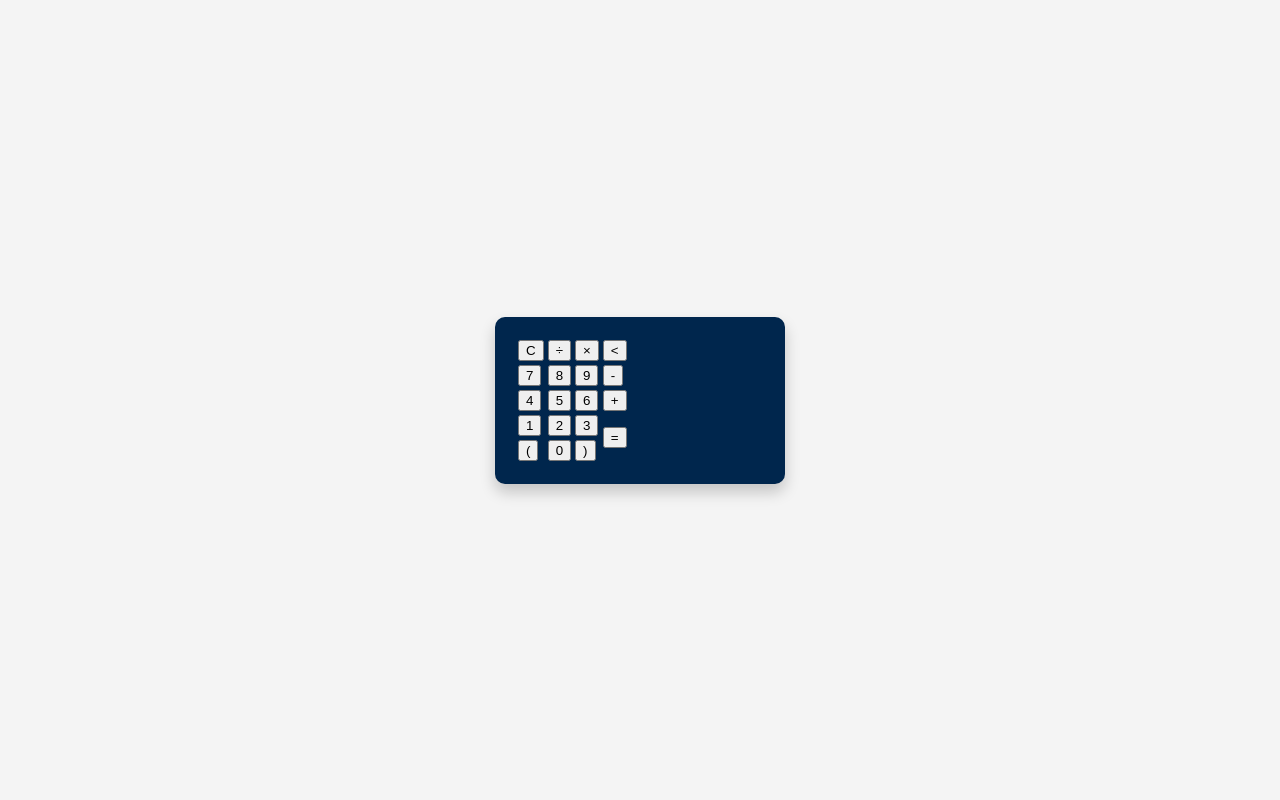
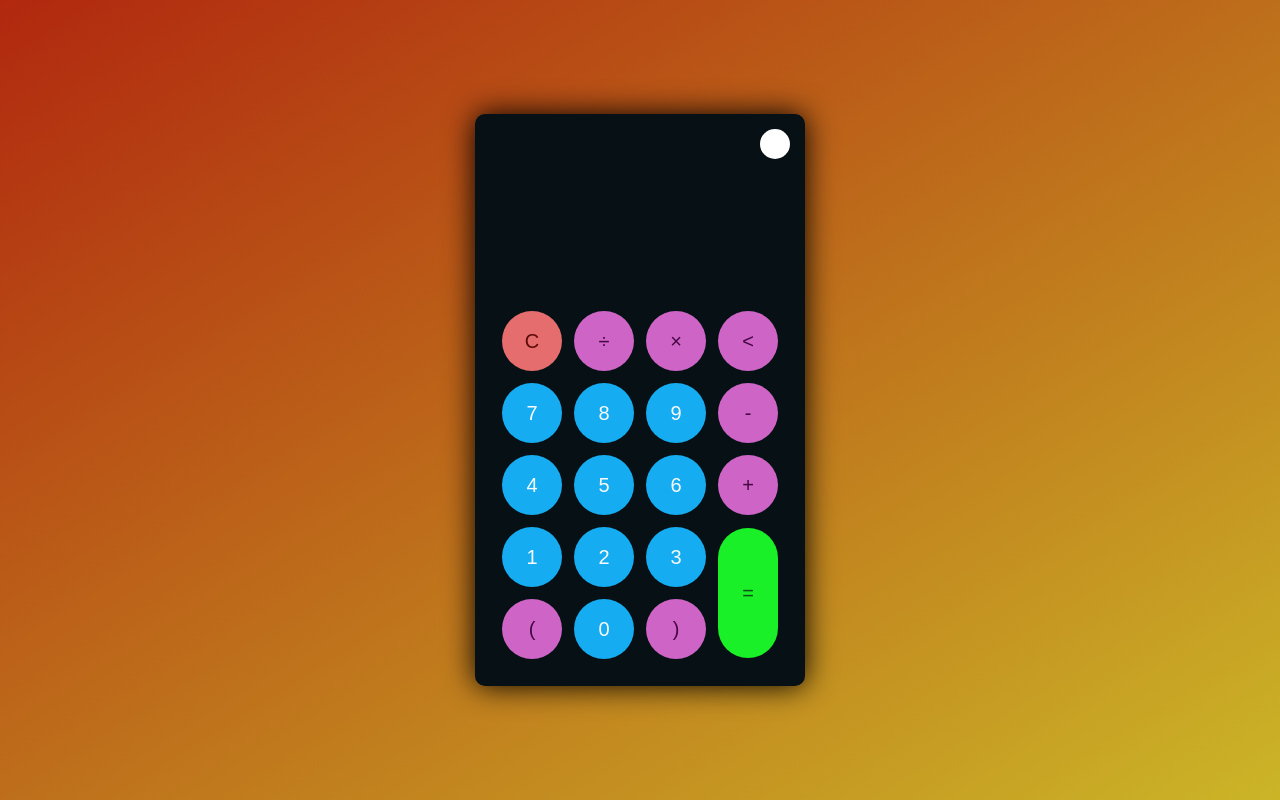
Before and after one commit to Nishanthgowda2/Calaculator, a plain HTML site: page index.html in a window 1280 px wide. Drawn offline with Linux system fonts and the light colour scheme.

Commit message:
Style.css

```diff
--- a/Style.css
+++ b/Style.css
@@ -1,53 +1,162 @@
+* {
+    padding: 0;
+    margin: 0;
+    box-sizing: border-box;
+    outline: 0;
+    transition: all 0.5s ease;
+}
+
 body {
-    font-family: Arial, sans-serif;
-    display: flex;
-    justify-content: center;
-    align-items: center;
+    font-family: sans-serif;
+}
+
+a {
+    text-decoration: none;
+    color: #fff;
+}
+
+body {
+    background-image: linear-gradient( to bottom right, rgb(177, 40, 15),rgb(203, 181, 39));
+}
+
+.container {
     height: 100vh;
-    margin: 0;
-    background-color: #f4f4f4;
+    width: 100vw;
+    display: grid;
+    place-items: center;
 }
 
 .calculator {
-    background: #00264d;
+    position: relative;
+    height: auto;
+    width: auto;
     padding: 20px;
     border-radius: 10px;
-    box-shadow: 0 8px 15px rgba(0, 0, 0, 0.2);
-    width: 250px;
+    box-shadow: 0 0 30px #000;
 }
 
-.calculator-display {
-    background: white;
-    border: none;
-    width: 100%;
-    height: 50px;
-    text-align: right;
-    font-size: 1.5rem;
-    border-radius: 5px;
-    margin-bottom: 10px;
-    padding: 0 10px;
+.theme-toggler {
+    position: absolute;
+    top: 30px;
+    right: 30px;
+    color: #fff;
+    cursor: pointer;
+    z-index: 1;
 }
 
-.calculator-buttons {
-    display: grid;
-    grid-template-columns: repeat(4, 1fr);
-    gap: 10px;
+.theme-toggler.active {
+    color: #333;
 }
 
-.button {
-    background: #004080;
-    color: white;
-    border: none;
-    font-size: 1.2rem;
-    border-radius: 5px;
-    padding: 10px 0;
-    cursor: pointer;
+.theme-toggler.active::before {
+    background-color: #fff;
 }
 
-.button:active {
-    background: #003366;
+.theme-toggler::before {
+    content: '';
+    height: 30px;
+    width: 30px;
+    position: absolute;
+    top: 50%;
+    transform: translate(-50%, -50%);
+    border-radius: 50%;
+    background-color: #333;
+    z-index: -1;
 }
 
-.wide {
-    grid-column: span 2;
+#display {
+    margin: 0 10px;
+    height: 150px;
+    width: auto;
+    max-width: 270px;
+    display: flex;
+    align-items: flex-end;
+    justify-content: flex-end;
+    font-size: 30px;
+    margin-bottom: 20px;
+    overflow-x: scroll;
+  }
+
+#display::-webkit-scrollbar {
+    display: block;
+    height: 3px;
 }
+
+button {
+    height: 60px;
+    width: 60px;
+    border: 0;
+    border-radius: 30px;
+    margin: 5px;
+    font-size: 20px;
+    cursor: pointer;
+    transition: all 200ms ease;
+}
+
+button:hover {
+    transform: scale(1.1);
+}
+
+button#equal {
+    height: 130px;
+}
+
+/* light theme */
+
+.calculator {
+    background-color: #fff;
+}
+
+.calculator #display {
+    color: #0a1e23;
+}
+
+.calculator button#clear {
+    background-color: #ffd5d8;
+    color: #0e1289;
+}
+
+.calculator button.btn-number {
+    background-color: #c3eaff;
+    color: #000000;
+}
+
+.calculator button.btn-operator {
+    background-color: #eec0ea;
+    color: #52044f;
+  }
+
+  .calculator button.btn-equal {
+    background-color: #a3f2b2;
+    color: #000;
+  }
+
+  /* dark theme */
+
+  .calculator.dark {
+    background-color: #071115;
+  }
+
+  .calculator.dark #display {
+    color: #f8fafb;
+  }
+
+  .calculator.dark button#clear {
+    background-color: #e66d6d;
+    color: #5b0a0a;
+  }
+
+  .calculator.dark button.btn-number {
+    background-color: #15acf2;
+    color: #f8fafb;
+  }
+
+  .calculator.dark button.btn-operator {
+    background-color: #ce64c5;
+    color: #440542;
+  }
+
+  .calculator.dark button.btn-equal {
+    background-color: #19f028;
+    color: #0f5115;
+  }
```
